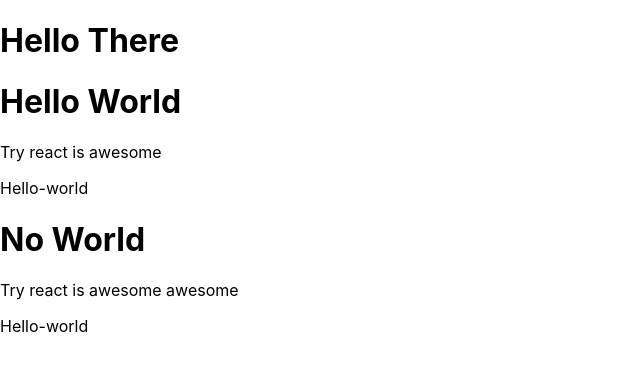
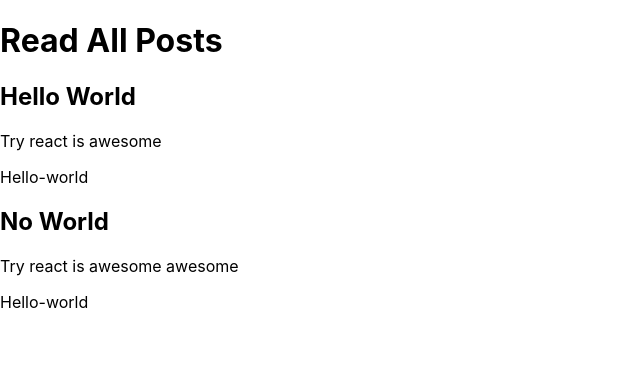
Before and after one commit to tanviraminbappy/my-react-app, a React (Create React App) app: page / in a window 1280 px wide. Shown: the top 370 px of the page, without its empty margins (0-640 px from the left). Built offline with nearby package versions, Linux system fonts and the light colour scheme.

Commit message:
refactor postlist

```diff
--- a/src/posts/PostList.js
+++ b/src/posts/PostList.js
@@ -7,10 +7,10 @@
 
         return (<div>
 
-                <h1> Hello There</h1>
-                {PostData.map((posts, index) => {
+                <h1> <bold>Read All Posts</bold></h1>
+                {PostData.map((posts) => {
                     return <div>
-                        <h1>{posts.title}</h1>
+                        <h2>{posts.title}</h2>
                         <p>{posts.content}</p>
                         <span>{posts.slug}</span>
                     </div>
```
